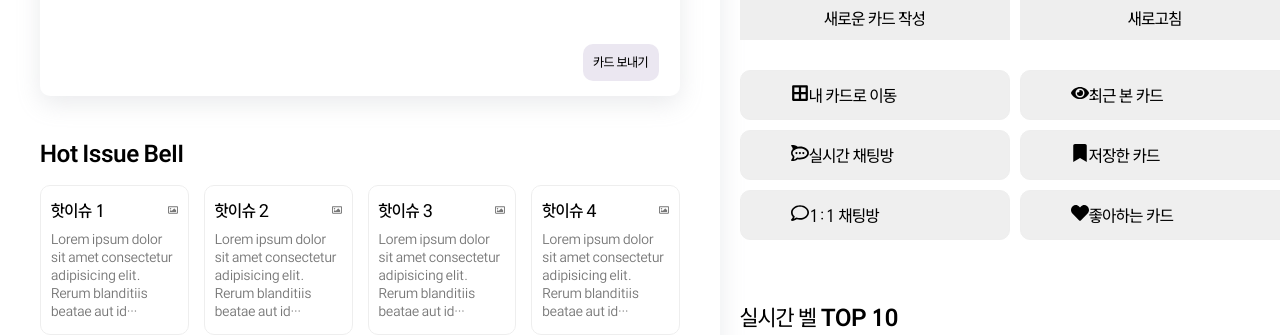
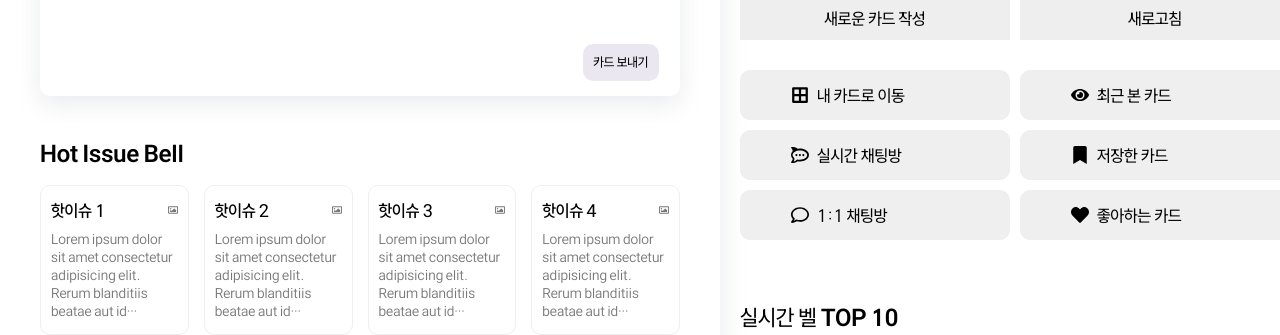
Before and after one commit to Project-Bell/Fe, a React (Create React App) app in the folder main/: page / in a window 1280 px wide. Shown: the part 149-484 px from the top of the page. Built offline with nearby package versions, Linux system fonts and the light colour scheme.

Commit message:
style : 화이트 버튼 내부 스타일 수정 - 버튼 컴포넌트 디스플레이 flex를 주고 세로 정렬을 가운데로 맞춤 - span 아이콘을 inline-flex를 줘서 함께 정렬을 맞춤

```diff
--- a/main/src/components/components_btn/WhiteBtn.jsx
+++ b/main/src/components/components_btn/WhiteBtn.jsx
@@ -11,15 +11,21 @@ const WhiteBtnStyled = styled.button`
     border: 1px solid #eee;
     border-radius: 10px;
     padding-left: 50px;
+
+    display: flex;
+    align-items: center;
+`;
+
+const Icon = styled.span`
+    display: inline-flex;
+    margin-right: 8px;
 `;
 
 export default function WhiteBtn({ pageName, pageIcon }) {
     return (
-        <>
-            <WhiteBtnStyled type="button">
-                <span>{pageIcon}</span>
-                {pageName}
-            </WhiteBtnStyled>
-        </>
+        <WhiteBtnStyled type="button">
+            <Icon>{pageIcon}</Icon>
+            {pageName}
+        </WhiteBtnStyled>
     );
 }
```
